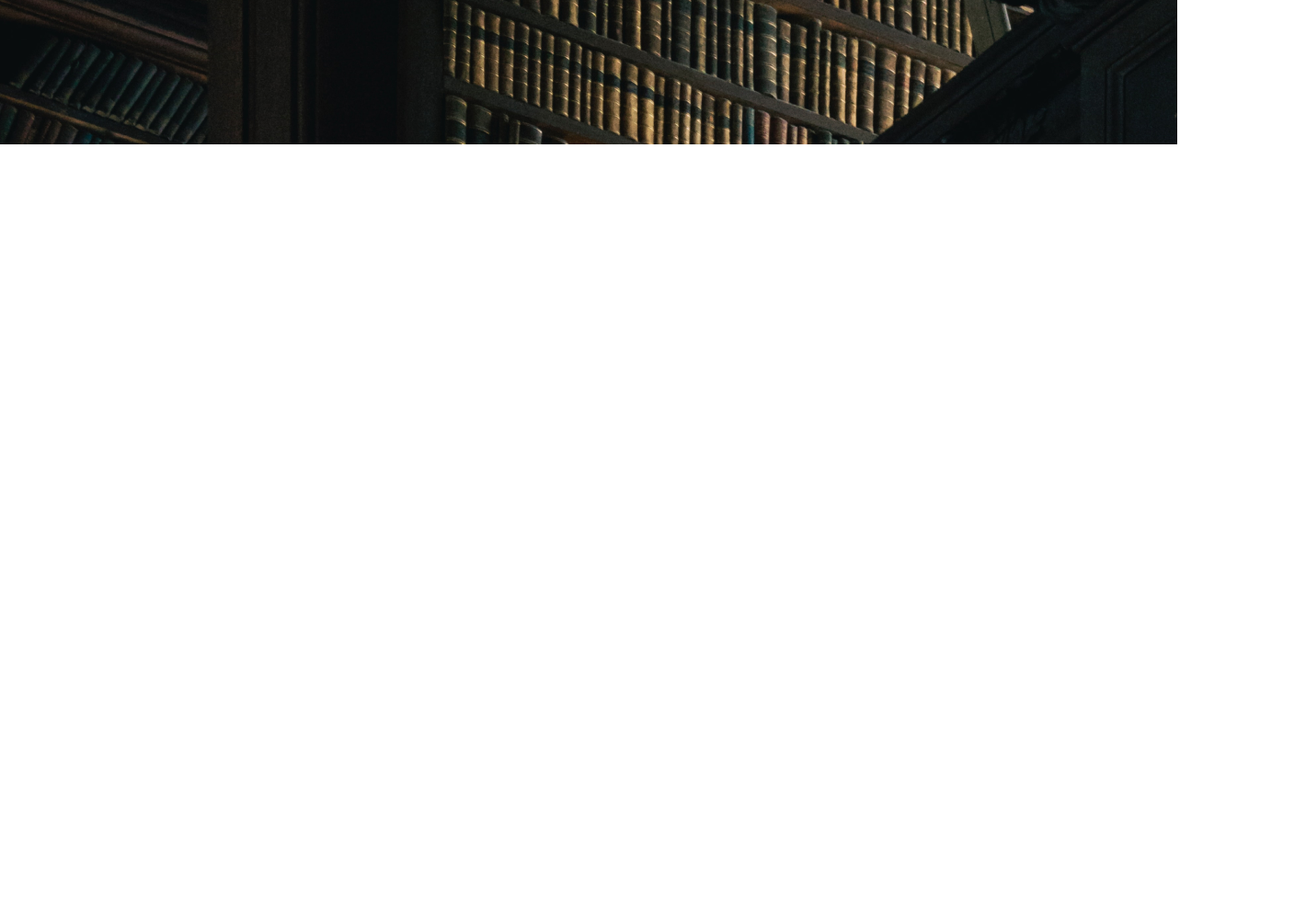
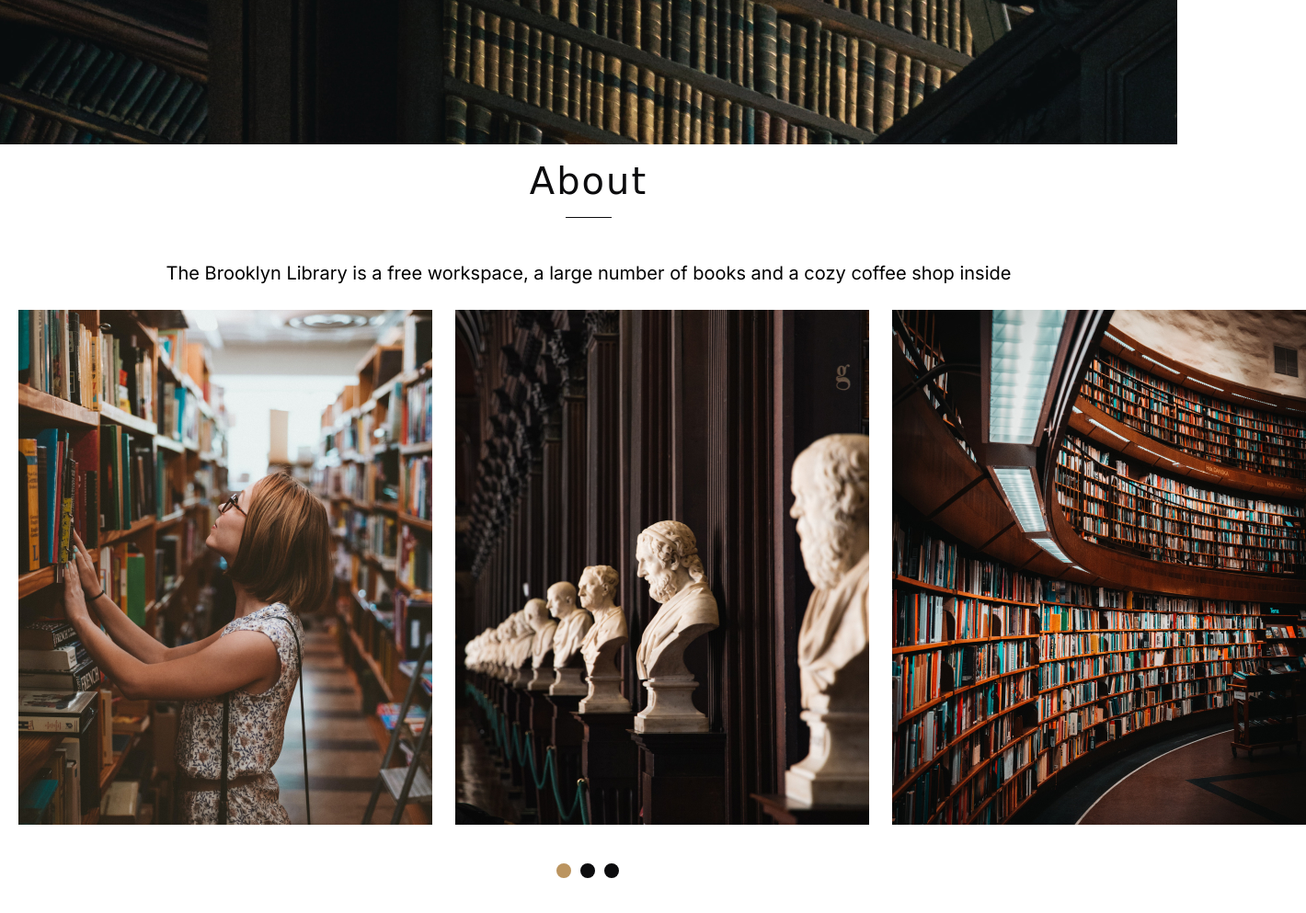
Before and after one commit to GTC-2020/library, a plain HTML site: page index.html in a window 1280 px wide. Shown: the part 583-1576 px from the top of the page at 92% size, 1420 px wide, since content can reach past the window. Before the commit the page ends 800 px from the top, so only its background shows below. Drawn offline with Linux system fonts and the light colour scheme; a web font is replaced by a local one.

Commit message:
feat: add about section and slider

```diff
--- a/index.html
+++ b/index.html
@@ -35,6 +35,32 @@
         <div class="welcome_title"><h2>Welcome<br> to the Brooklyn Library</h2></div>
       </div>
     </section>
+    <section class="about">
+     <div class="wrapper">
+          <h2 class="about_title">About</h2>
+          <p class="about_text">
+            The Brooklyn Library is a free workspace, a large number of books and a cozy coffee shop inside
+          </p>
+        <div class="about_acordion">
+            <div class="about_acordion_container">
+              <div class="about_acordion_item">
+                <img src="images/content/image1.jpg" alt="first-image">
+              </div>
+              <div class="about_acordion_item">
+                <img src="images/content/image2.jpg" alt="first-image">
+              </div>
+              <div class="about_acordion_item">
+                <img src="images/content/image5.jpg" alt="first-image">
+              </div>
+            </div>
+            <div class="about_acordion_buttons">
+              <div class="about_acordion_button"><button class="button button-active"></button></div>
+              <div class="about_acordion_button"><button class="button"></button></div>
+              <div class="about_acordion_button"><button class="button"></button></div>
+            </div>
+        </div>
+      </div>
+    </section>
   </main>
 </body>
 </html>
--- a/style/abstract/_mixin.scss
+++ b/style/abstract/_mixin.scss
@@ -1,5 +1,6 @@
-@mixin font($family,$color){
+@mixin font($family,$font-size,$color){
   font-family: $family;
+  font-size: $font-size;
   font-weight:400;
   color: $color;
 }
--- a/style/base/_base.scss
+++ b/style/base/_base.scss
@@ -10,6 +10,10 @@ body{
 h1,h2{
   padding: 0;
   margin: 0;
+}
+p{
+  margin: 0;
+  padding: 0;
 }
 *,
 *::before,
--- /dev/null
+++ b/style/components/_acorddion_button.scss
@@ -0,0 +1,18 @@
+.about_acordion_button{
+  width: 26px;
+  height: 26px;
+  padding-left: 4px;
+  cursor: pointer;
+  .button{
+    width: 16px;
+    height: 16px;
+    border-radius: 50%;
+    background-color: $title-darck-color;
+    cursor: pointer;
+    border: none;
+    &-active{
+      background-color: $brand-color;
+    }
+  }
+
+}
--- /dev/null
+++ b/style/layout/_about.scss
@@ -0,0 +1,37 @@
+.about{
+  padding-top: 20px;
+  padding-bottom: 40px;
+
+  &_title{
+     @include font($title-font,4em,$title-darck-color);
+     letter-spacing: 2px;
+     text-align: center;
+     line-height: 40px;
+     position: relative;
+     &::after{
+      content: '';
+      height: 1px;
+      width: 50px;
+      background-color: $title-darck-color;
+      position: absolute;
+      bottom: -20px;
+      left:calc(50% - 25px);
+     }
+  }
+  &_text{
+    @include font($main-font,2em,$main-darck-color);
+    line-height: 4em;
+    text-align: center;
+    margin-top: 40px;
+  }
+  &_acordion_container{
+    display: flex;
+    gap: 25px;
+    margin-bottom: 40px;
+  }
+  &_acordion_buttons{
+    display: flex;
+    justify-content: center;
+    align-items: center;
+  }
+}
--- a/style/layout/_header.scss
+++ b/style/layout/_header.scss
@@ -12,10 +12,9 @@
   &_logo{
     margin-right: 32.43%;
     h1{
-      @include font($title-font,$main-light-color);
-      font-size:$logo-font-size;
-      line-height: $line-height;
+      @include font($title-font,30px,$main-light-color);
       letter-spacing: 0.02em;
+      line-height: 50px;
     }
   }
   &_profile{
--- a/style/layout/_navigation.scss
+++ b/style/layout/_navigation.scss
@@ -7,7 +7,6 @@
   }
   li{
     display: inline-block;
-    @include font($main-font, $main-light-color);
-    font-size: 2em;
+    @include font($main-font,2em, $main-light-color);
   }
 }
--- a/style/layout/_welcome.scss
+++ b/style/layout/_welcome.scss
@@ -16,8 +16,7 @@
     padding-right: 120px;
     text-align: center;
     h2{
-      @include font($title-font,$main-light-color);
-      font-size: 4em;
+      @include font($title-font,4em,$main-light-color);
       line-height: $line-height;
       letter-spacing: 3px;
       text-transform: uppercase;
--- a/style/main.scss
+++ b/style/main.scss
@@ -9,3 +9,5 @@
 @import 'layout/_header.scss';
 @import 'layout/navigation';
 @import 'layout/_welcome';
+@import 'components/acorddion_button';
+@import 'layout/about';
```
Also changed, not shown: images/content/image1.jpg (added), images/content/image2.jpg (added), images/content/image3.jpg (added), images/content/image4.jpg (added), images/content/image5.jpg (added), style/main.css, 1 other file.
